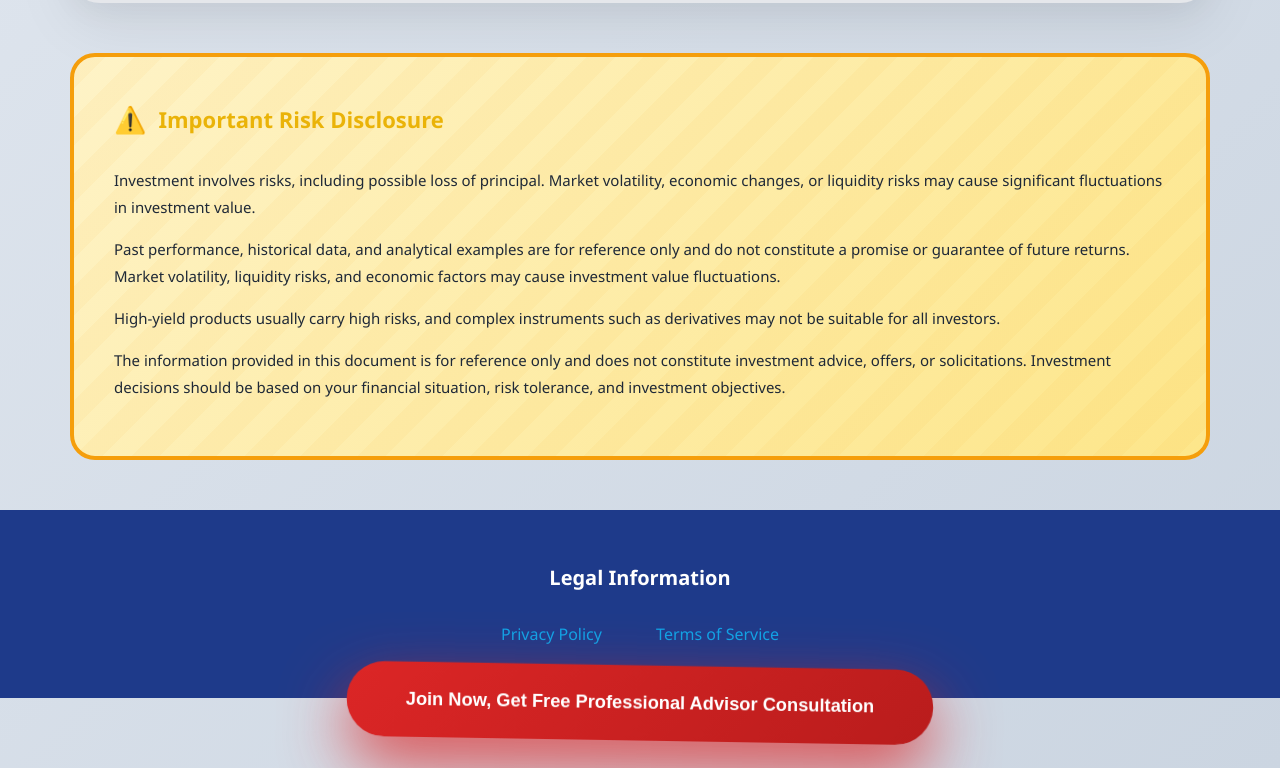
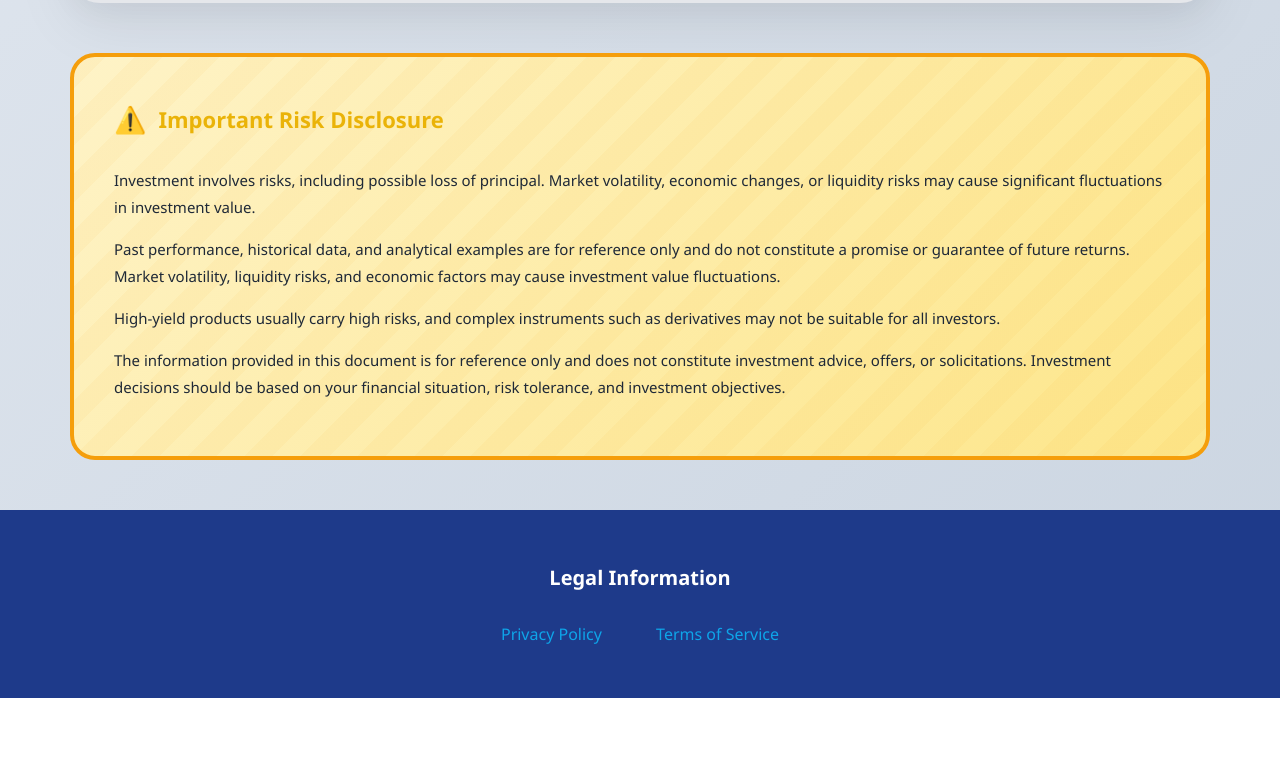
Before and after one commit to yuansn23/addm608y.shop, a plain HTML site: page index.html in a window 1280 px wide. Shown: the part 3332-4100 px from the top of the page. After the commit the page ends 4030 px from the top, so only its background shows below. Drawn offline with Linux system fonts and the light colour scheme.

Commit message:
Update index.html

```diff
--- a/index.html
+++ b/index.html
@@ -523,7 +523,6 @@
 
             .call-to-action-primary-engagement-trigger {
                 padding: 18px 45px;
-                font-size: 16px;
             }
 
             .floating-action-respiratory-sphere {
@@ -699,10 +698,7 @@
             </div>
         </footer>
 
-        <!-- Floating CTA Button -->
-        <button class="floating-action-respiratory-sphere" onclick="okkm()">
-            Join Now, Get Free Professional Advisor Consultation
-        </button>
+
     </div>
 
     <script>
```
